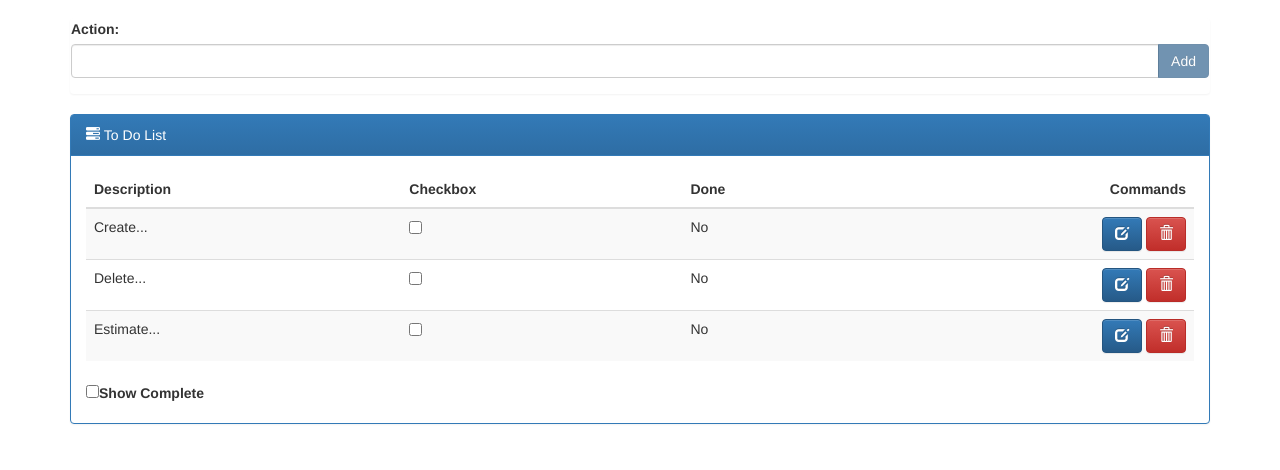
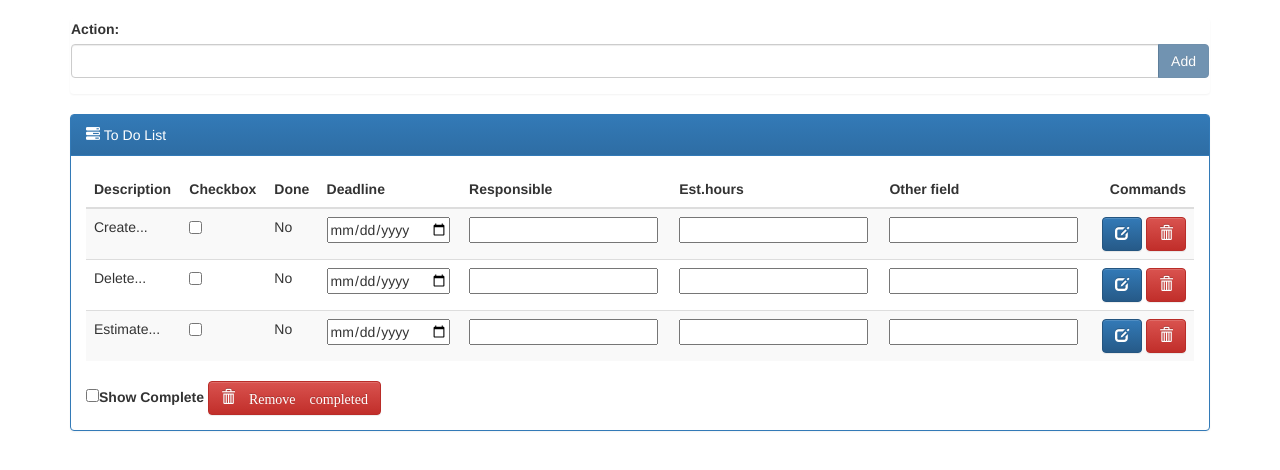
Before and after one commit to AliakseiBychyk/HW-ang1-01-aliaksei.bychyk, a plain HTML site: page index.html in a window 1280 px wide. Shown: the part 118-588 px from the top of the page. Drawn offline with Linux system fonts and the light colour scheme.

Commit message:
home task 1

```diff
--- a/app.js
+++ b/app.js
@@ -5,6 +5,7 @@
     angular.module("app", ["ngSanitize"])
         .controller("Todo", Todo)
         .directive("todoList", todoList)
+        .directive("pageHeader", pageHeader)
         .factory("todoService", todoService)
         .filter("checkedItems", checkedItems)
         .run(runApp)
@@ -36,11 +37,18 @@
         };
     }
 
+    function pageHeader() {
+        return {
+            templateUrl: "page-header.html"
+        }
+    }
+
     function todoService() {
         return {
             addNewItem,
             incompleteCount,
-			warningLevel
+            warningLevel,
+            removeItem
         };
 
         function addNewItem(items, newItem) {
@@ -65,10 +73,16 @@
         }
 
         function warningLevel(items) {
-			return incompleteCount(items) < 3
-				? "label-success"
-				: "label-warning";
+            return incompleteCount(items) < 3 ?
+                "label-success" :
+                "label-warning";
         }
+
+        function removeItem(items, item) {
+            //  let i = ???
+            //  items.delete[i]
+        }
+
     }
 
     function checkedItems() {
@@ -82,8 +96,7 @@
                     }
                 });
                 return resArr;
-			}
-			else {
+            } else {
                 return items;
             }
         };
--- a/index.html
+++ b/index.html
@@ -1,5 +1,6 @@
 <!DOCTYPE html>
 <html ng-controller="Todo as $ctrl">
+
 <head>
     <meta charset="utf-8">
     <title>{{::$ctrl.todo.user}}'s TO DO List</title>
@@ -8,9 +9,11 @@
     <link href="css/main.css" rel="stylesheet">
     <link href="css/ng-cloak.css" rel="stylesheet">
 </head>
+
 <body ng-cloak>
     <div class="container">
-	<div ng-include="'page-header.html'"></div>
+        <!-- <div ng-include="'page-header.html'"></div> -->
+        <page-header></page-header>
 
         <!-- <div class="page-header">
 			<h1>
@@ -29,11 +32,7 @@
                 <div class="form-group">
                     <label for="action">Action:</label>
                     <div class="input-group">
-						<input
-							id="action"
-							name="action"
-							class="form-control"
-							ng-model="$ctrl.newItem.action" />
+                        <input id="action" name="action" class="form-control" ng-model="$ctrl.newItem.action" />
                         <span class="input-group-btn">
 							<button
 								class="btn btn-primary"
@@ -89,6 +88,10 @@
                 <label>
 					<input type="checkbox" ng-model="$ctrl.showComplete">Show Complete
 				</label>
+                <button type="button" class="btn btn-danger">
+					<span class="glyphicon glyphicon-trash" aria-hidden="true"
+					title="Delete"> Remove completed</span>
+				</button>
             </div>
         </div>
     </div>
@@ -102,4 +105,5 @@
     <script src="vendor/angular-sanitize/angular-sanitize.min.js"></script>
     <script src="app.js"></script>
 </body>
+
 </html>
--- a/table.html
+++ b/table.html
@@ -4,6 +4,10 @@
             <th>Description</th>
             <th>Checkbox</th>
             <th>Done</th>
+            <th>Deadline</th>
+            <th>Responsible</th>
+            <th>Est.hours</th>
+            <th>Other field</th>
             <th class="text-right">Commands</th>
         </tr>
     </thead>
@@ -13,20 +17,21 @@
             <td>{{item.action}}</td>
             <td><input type="checkbox" ng-model="item.done"></td>
             <td>{{item.done ? 'Yes' : 'No'}}</td>
+            <td><input type="date"></td>
+            <td><input type="text"></td>
+            <td><input type="number" maxlength="3" size="3"></td>
+            <td><input type="text"></td>
             <td class="text-right">
-				<button
-					type="button"
-					class="btn btn-primary">
+                <button type="button" class="btn btn-primary">
 					<span class="glyphicon glyphicon-edit" aria-hidden="true"
 					title="Edit"></span>
 				</button>
-				<button
-					type="button"
-					class="btn btn-danger">
+                <button type="button" class="btn btn-danger">
 					<span class="glyphicon glyphicon-trash" aria-hidden="true"
 					title="Delete"></span>
 				</button>
             </td>
+
         </tr>
     </tbody>
 </table>
```
Lines whose indentation alone changed are shown as unchanged.
